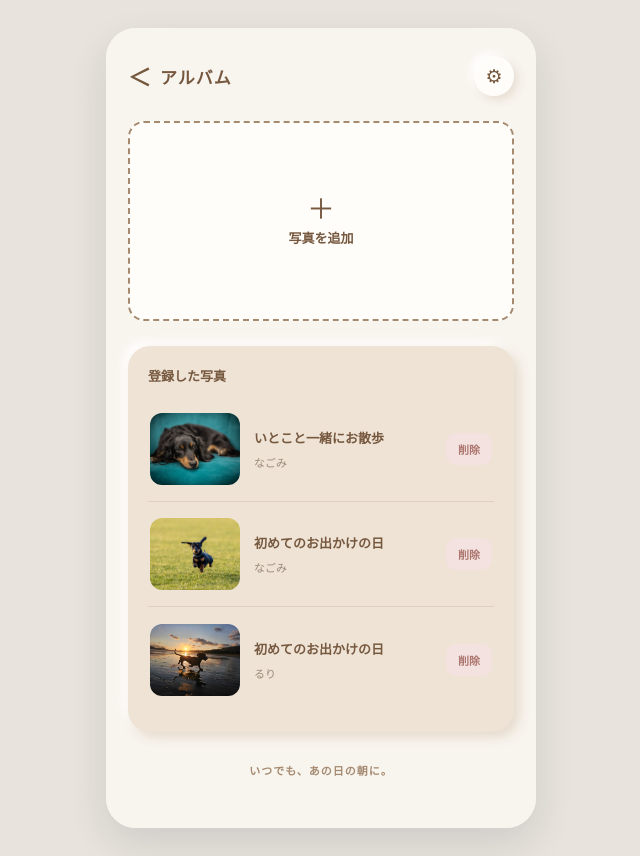
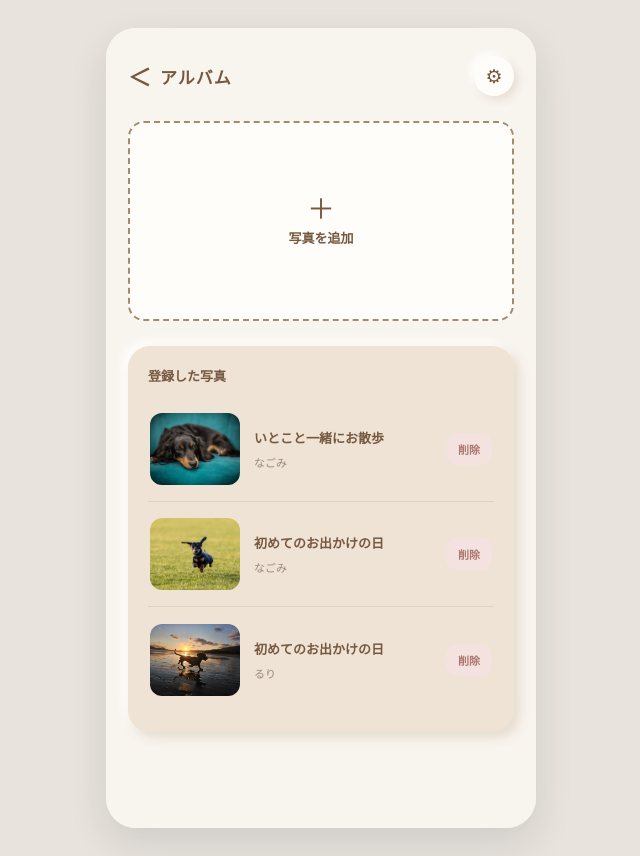
Before and after one commit to ayato-h/2026_DogLight, a plain HTML site: page pages/album.html in a window 1280 px wide. Shown: the whole page, without its empty margins (319-959 px from the left). Drawn offline with Linux system fonts and the light colour scheme.

Commit message:
フッターの削除

```diff
--- a/pages/album.html
+++ b/pages/album.html
@@ -73,9 +73,6 @@
                     </article>
                 </div>
             </section>
-            <footer class="home-footer">
-                いつでも、あの日の朝に。
-            </footer>
         </main>
     </div>
 </body>
```
